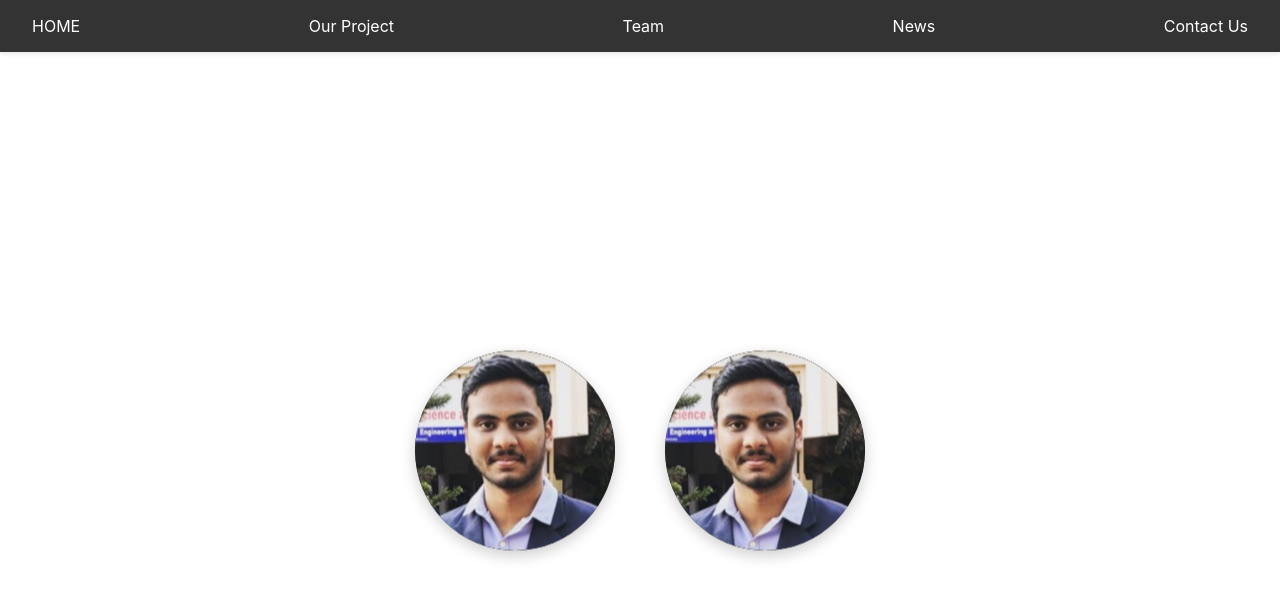
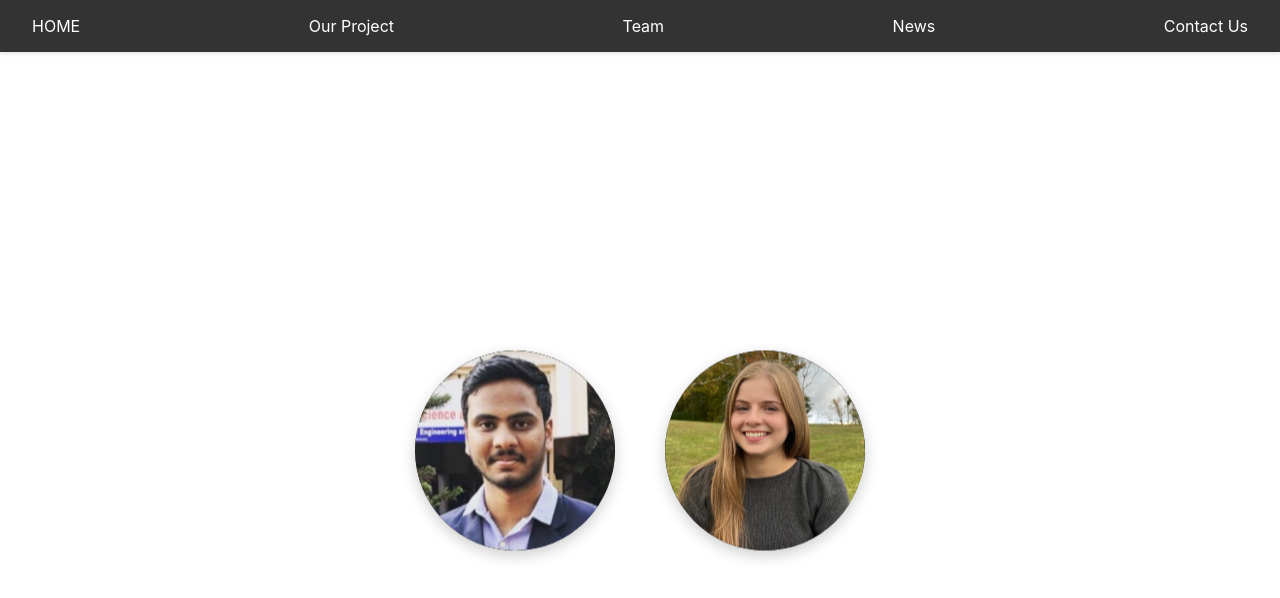
Before and after one commit to saitanishq/website, a React (Create React App) app: page /Team in a window 1280 px wide. Shown: the top 598 px of the page. Built offline with nearby package versions, Linux system fonts and the light colour scheme.

Commit message:
Kendal-Image

```diff
--- a/src/Team.js
+++ b/src/Team.js
@@ -1,6 +1,7 @@
 import React from 'react';
 import './Team.css';
-import teamMemberImage from './Tanishq1.png'; // Ensure this is the correct path to your image
+import teamMemberImage from './Tanishq1.png';
+import teamMemberImage2 from './Kendal.png'; // Ensure this is the correct path to your image
 
 const Team = () => {
   return (
@@ -13,7 +14,7 @@ const Team = () => {
         </div>
       </div>
       <div className="bubble">
-        <img src={teamMemberImage} alt="Team Member" className="bubble-image" />
+        <img src={teamMemberImage2} alt="Team Member" className="bubble-image" />
         <div className="overlay-text">
           <p className="name">Kendal Merry</p>
           <p className="designation">Co-Founder</p>
```
Also changed, not shown: src/Kendal.png (added).
